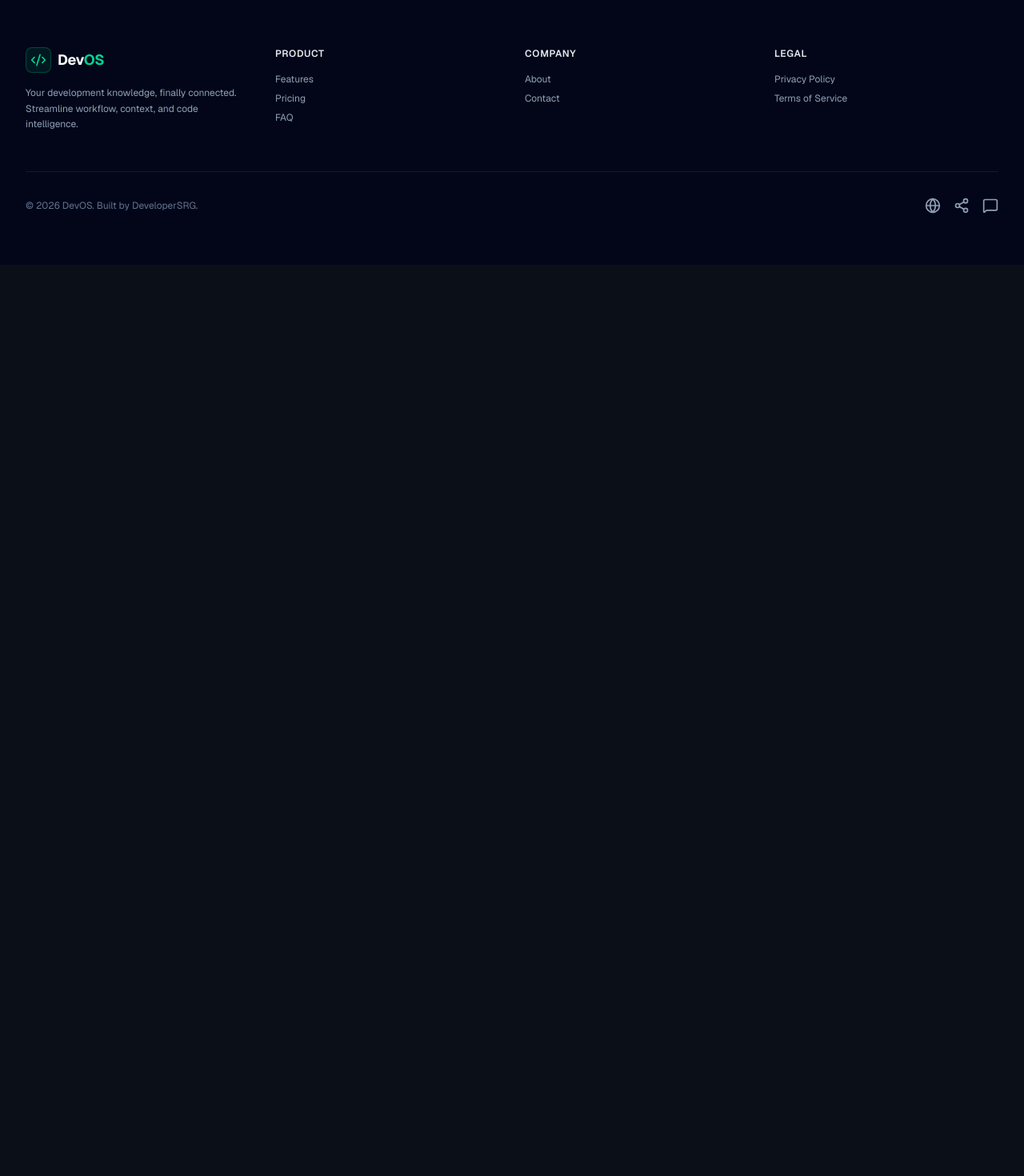
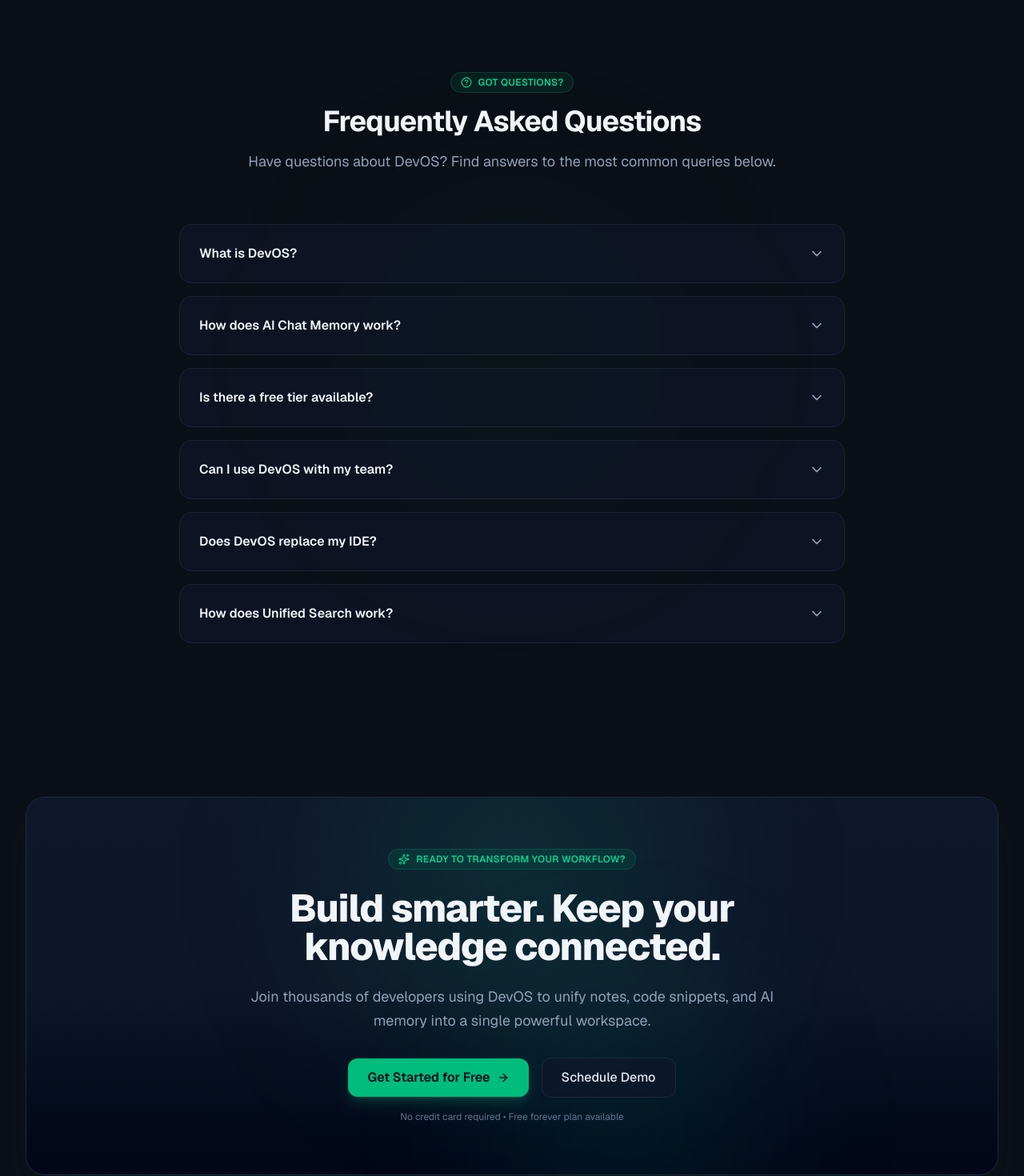
Before and after one commit to DeveloperSRGonline/devos-landing, a Next.js app: page / in a window 1280 px wide. Shown: the part 4000-5470 px from the top of the page at 80% size. Before the commit the page ends 4331 px from the top, so only its background shows below. Built offline with nearby package versions, Linux system fonts and the light colour scheme.

Commit message:
feat: add FAQ accordion and FinalCTA section, complete section set

```diff
--- a/app/page.tsx
+++ b/app/page.tsx
@@ -4,6 +4,8 @@ import { Features } from "@/components/sections/Features";
 import { HowItWorks } from "@/components/sections/HowItWorks";
 import { ProductPreview } from "@/components/sections/ProductPreview";
 import { Pricing } from "@/components/sections/Pricing";
+import { FAQ } from "@/components/sections/FAQ";
+import { FinalCTA } from "@/components/sections/FinalCTA";
 
 export default function Home() {
   return (
@@ -14,6 +16,8 @@ export default function Home() {
       <HowItWorks />
       <ProductPreview />
       <Pricing />
+      <FAQ />
+      <FinalCTA />
     </main>
   );
 }
--- a/components/sections/FAQ.tsx
+++ b/components/sections/FAQ.tsx
@@ -0,0 +1,45 @@
+"use client";
+
+import React from "react";
+import { faqItems } from "@/data/faq";
+import { AccordionItem } from "@/components/ui/AccordionItem";
+import { useUIStore } from "@/store/uiStore";
+import { HelpCircle } from "lucide-react";
+
+export const FAQ = () => {
+  const { openFaqIndex, toggleFaq } = useUIStore();
+
+  return (
+    <section id="faq" className="py-24 relative overflow-hidden">
+      {/* Background glow effects */}
+      <div className="absolute top-1/2 left-1/2 -translate-x-1/2 -translate-y-1/2 w-96 h-96 bg-emerald-500/5 blur-[120px] rounded-full pointer-events-none" />
+
+      <div className="max-w-4xl mx-auto px-4 sm:px-6 lg:px-8 relative z-10">
+        <div className="text-center max-w-2xl mx-auto mb-16">
+          <div className="inline-flex items-center gap-2 px-3 py-1 rounded-full bg-emerald-500/10 border border-emerald-500/20 text-emerald-400 text-xs font-semibold tracking-wide uppercase mb-4">
+            <HelpCircle className="w-3.5 h-3.5" />
+            <span>Got Questions?</span>
+          </div>
+          <h2 className="text-3xl sm:text-4xl font-bold tracking-tight text-slate-100 mb-4">
+            Frequently Asked Questions
+          </h2>
+          <p className="text-slate-400 text-base sm:text-lg">
+            Have questions about DevOS? Find answers to the most common queries below.
+          </p>
+        </div>
+
+        <div className="space-y-4">
+          {faqItems.map((item, index) => (
+            <AccordionItem
+              key={index}
+              question={item.question}
+              answer={item.answer}
+              isOpen={openFaqIndex === index}
+              onToggle={() => toggleFaq(index)}
+            />
+          ))}
+        </div>
+      </div>
+    </section>
+  );
+};
--- a/components/sections/FinalCTA.tsx
+++ b/components/sections/FinalCTA.tsx
@@ -0,0 +1,46 @@
+import React from "react";
+import { Button } from "@/components/ui/Button";
+import { ArrowRight, Sparkles } from "lucide-react";
+
+export const FinalCTA = () => {
+  return (
+    <section id="cta" className="py-20 sm:py-24 relative overflow-hidden">
+      <div className="max-w-7xl mx-auto px-4 sm:px-6 lg:px-8">
+        <div className="relative rounded-3xl bg-gradient-to-b from-slate-900 via-slate-900/90 to-slate-950 border border-slate-800 p-8 sm:p-12 lg:p-16 text-center overflow-hidden shadow-2xl shadow-emerald-950/20">
+          {/* Subtle gradient glow inside */}
+          <div className="absolute -top-24 left-1/2 -translate-x-1/2 w-96 h-96 bg-emerald-500/15 blur-[120px] rounded-full pointer-events-none" />
+          <div className="absolute -bottom-24 right-1/4 w-80 h-80 bg-teal-500/10 blur-[100px] rounded-full pointer-events-none" />
+
+          <div className="relative z-10 max-w-2xl mx-auto">
+            <div className="inline-flex items-center gap-2 px-3 py-1 rounded-full bg-emerald-500/10 border border-emerald-500/20 text-emerald-400 text-xs font-semibold tracking-wide uppercase mb-6">
+              <Sparkles className="w-3.5 h-3.5" />
+              <span>Ready to transform your workflow?</span>
+            </div>
+
+            <h2 className="text-3xl sm:text-4xl lg:text-5xl font-extrabold text-slate-100 tracking-tight mb-6">
+              Build smarter. Keep your knowledge connected.
+            </h2>
+
+            <p className="text-slate-400 text-base sm:text-lg mb-8 leading-relaxed">
+              Join thousands of developers using DevOS to unify notes, code snippets, and AI memory into a single powerful workspace.
+            </p>
+
+            <div className="flex flex-col sm:flex-row items-center justify-center gap-4">
+              <Button size="lg" className="w-full sm:w-auto gap-2 group">
+                <span>Get Started for Free</span>
+                <ArrowRight className="w-4 h-4 transition-transform group-hover:translate-x-1" />
+              </Button>
+              <Button variant="secondary" size="lg" className="w-full sm:w-auto">
+                Schedule Demo
+              </Button>
+            </div>
+
+            <p className="mt-4 text-xs text-slate-500">
+              No credit card required • Free forever plan available
+            </p>
+          </div>
+        </div>
+      </div>
+    </section>
+  );
+};
```
Also changed, not shown: 1 other file (tests, documents, lock files or other folders).
